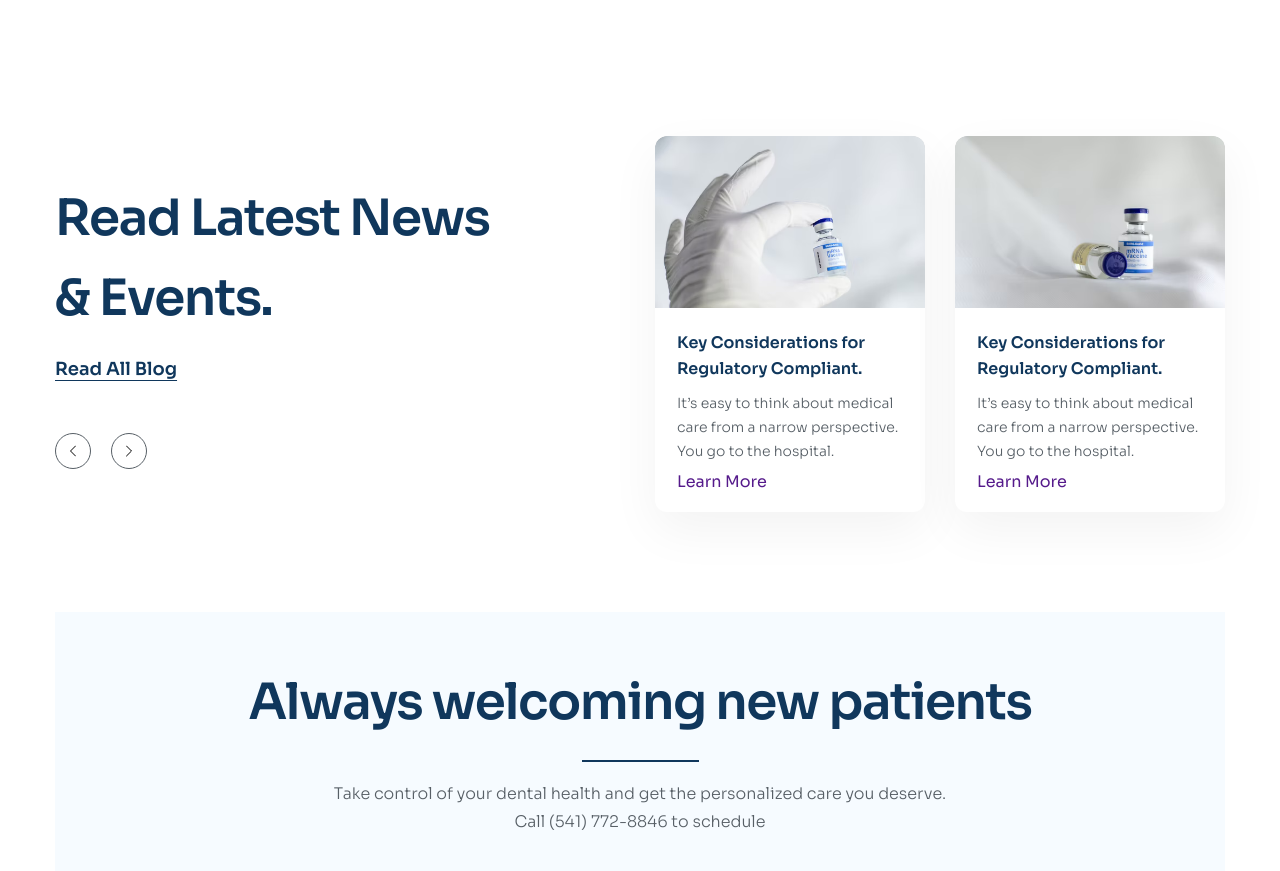
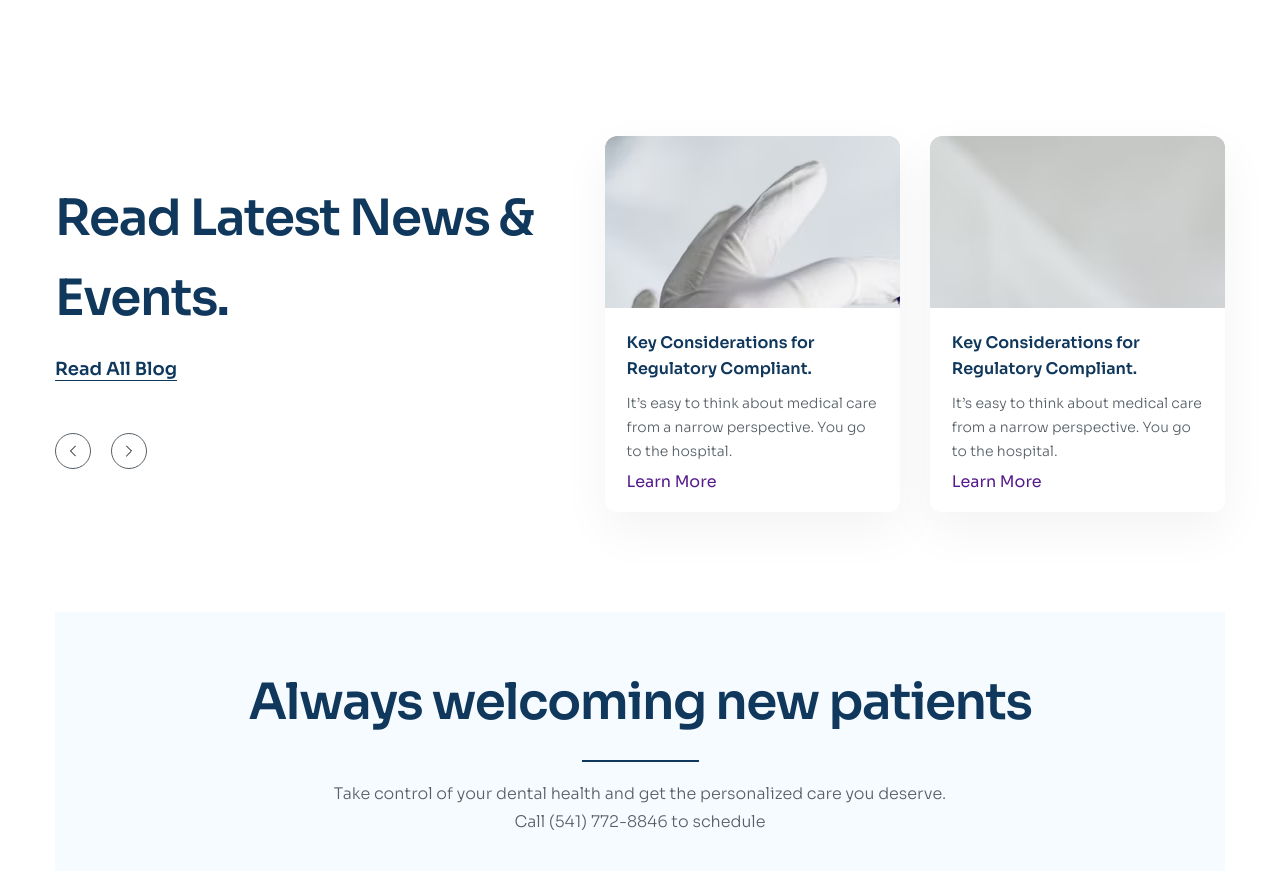
Before and after one commit to ManhThuong/duan3, a plain HTML site: page index.html in a window 1280 px wide. Shown: the part 4460-5331 px from the top of the page. Drawn offline with nearby package versions, Linux system fonts and the light colour scheme; files whose address does not match are found by name.

Commit message:
fix reponsive

```diff
--- a/assets/css/style.css
+++ b/assets/css/style.css
@@ -442,7 +442,7 @@ a {
   margin-bottom: 100px;
 }
 .blog__left {
-  width: 40%;
+  width: 100%;
 }
 .blog__readmore {
   display: inline-block;
@@ -461,7 +461,7 @@ a {
   column-gap: 30px;
 }
 .blog__content {
-  width: 270px;
+  width: 100%;
   flex-shrink: 0;
   border-radius: 12px;
   background: #fff;
@@ -476,11 +476,12 @@ a {
   margin: 22px;
 }
 .blog__img {
+  width: 100%;
   height: 172px;
   overflow: hidden;
 }
 .blog__thumb {
-  max-width: 270px;
+  /* max-width: 400px; */
   object-fit: cover;
   border-radius: 12px 12px 0px 0px;
   background: url(<path-to-image>) lightgray -2px -4.032px / 100.741% 104.688%
```
